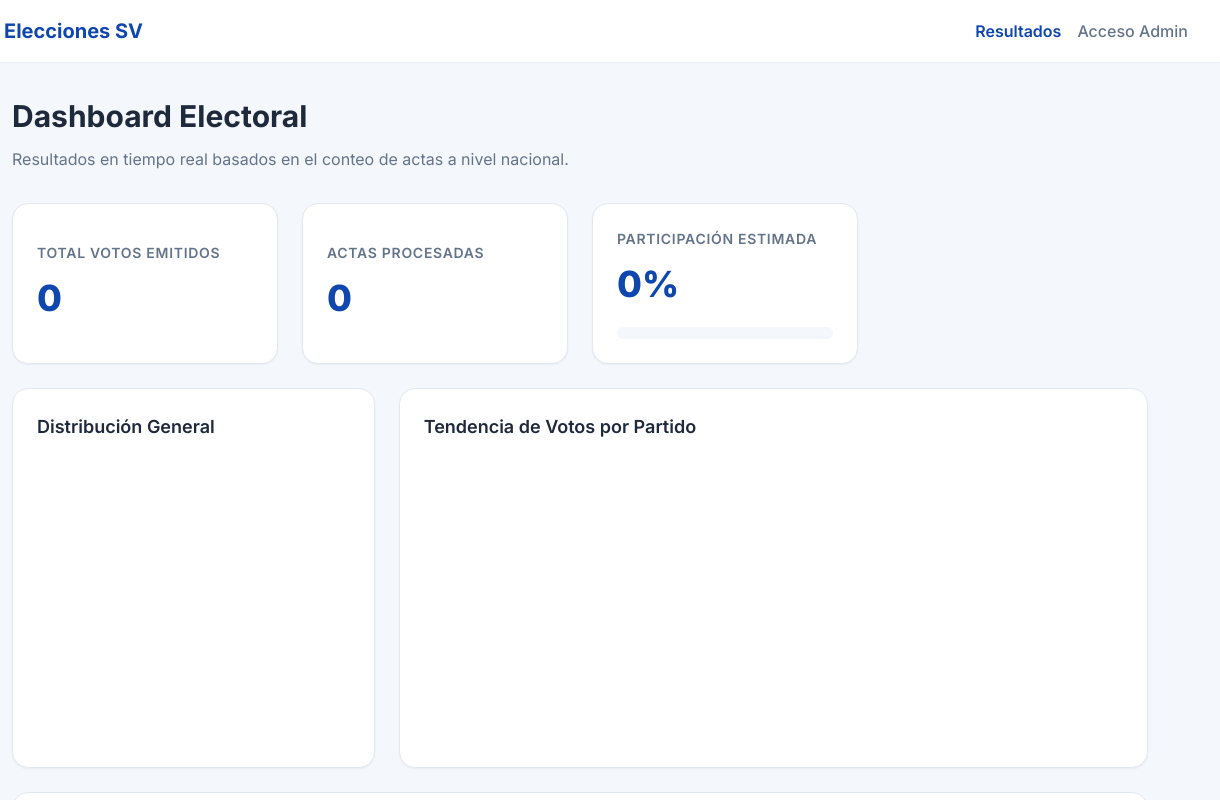
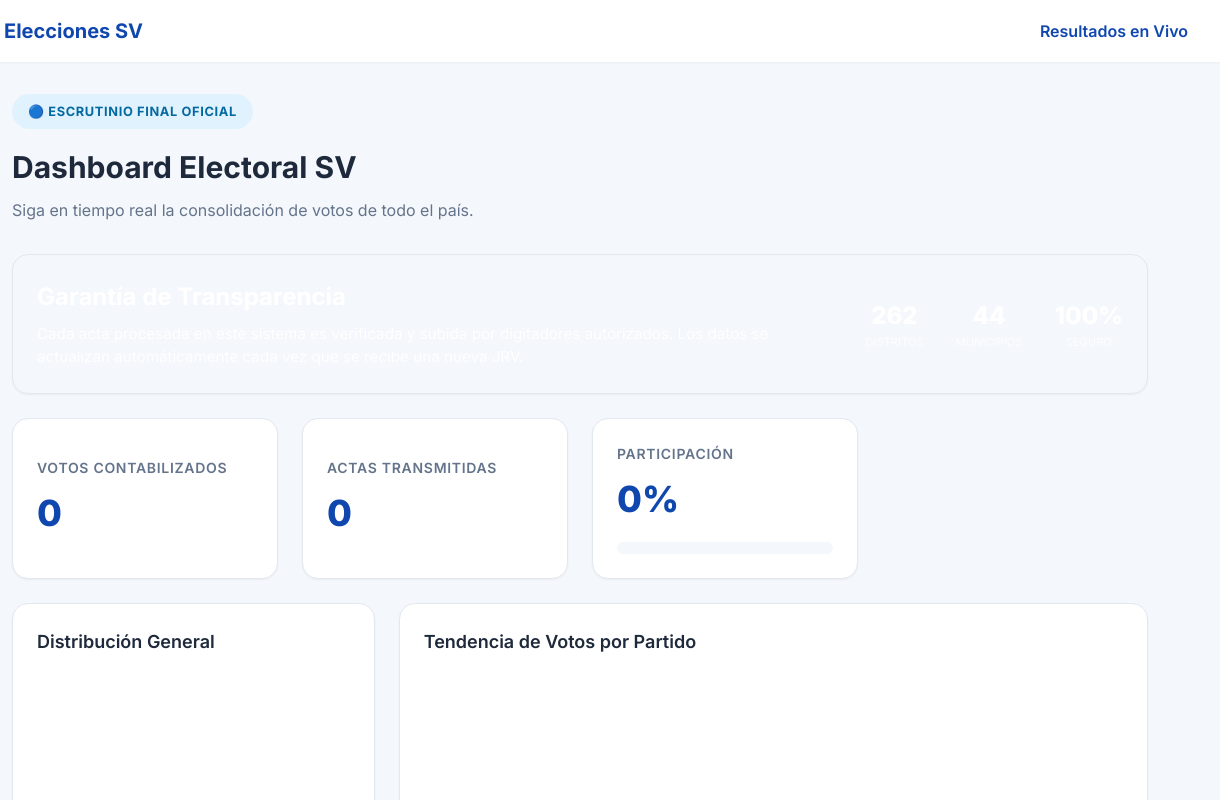
Before and after one commit to antoniokevin307-crypto/SistemaDeElecciones, a plain HTML site: page index.html in a window 1280 px wide. Shown: the top 800 px of the page, 60-1280 px from the left. Drawn offline with nearby package versions, Linux system fonts and the light colour scheme; no server answers.

Commit message:
Update index.html for live voting dashboard

```diff
--- a/index.html
+++ b/index.html
@@ -14,7 +14,7 @@
 
 <body>
     <nav class="navbar">
-        <a href="index.html" class="nav-brand">
+        <a href="index.html" class="nav-brand" id="nav-brand-logo">
             <svg width="24" height="24" viewBox="0 0 24 24" fill="none" stroke="currentColor" stroke-width="2"
                 stroke-linecap="round" stroke-linejoin="round">
                 <path d="m3 9 9-7 9 7v11a2 2 0 0 1-2 2H5a2 2 0 0 1-2-2z"></path>
@@ -23,31 +23,64 @@
             Elecciones SV
         </a>
         <div class="nav-links">
-            <a href="index.html" class="active">Resultados</a>
-            <a href="login.html">Acceso Admin</a>
+            <a href="index.html" class="active">Resultados en Vivo</a>
         </div>
     </nav>
 
     <div class="container">
-        <header class="page-header">
-            <h1 class="page-title">Dashboard Electoral</h1>
-            <p class="page-subtitle">Resultados en tiempo real basados en el conteo de actas a nivel nacional.</p>
-        </header>
+        <div class="fade-in" style="margin-bottom: 2rem;">
+            <div
+                style="display: inline-block; padding: 0.5rem 1rem; background: #E0F2FE; color: #0369A1; border-radius: 999px; font-size: 0.8rem; font-weight: 700; text-transform: uppercase; letter-spacing: 0.05em; margin-bottom: 1rem;">
+                🔵 Escrutinio Final Oficial
+            </div>
+            <header class="page-header" style="text-align: left; margin-bottom: 0;">
+                <h1 class="page-title" style="margin-left: 0;">Dashboard Electoral SV</h1>
+                <p class="page-subtitle" style="margin-left: 0;">Siga en tiempo real la consolidación de votos de todo
+                    el
+                    país.</p>
+            </header>
+        </div>
 
         <div class="dashboard-grid">
+            <!-- INFO CARDS -->
+            <div class="card fade-in" style="grid-column: span 12; background: var(--primary-gradient); color: white;">
+                <div style="display: flex; align-items: center; gap: 1.5rem; flex-wrap: wrap;">
+                    <div style="flex: 1; min-width: 300px;">
+                        <h2 style="font-size: 1.5rem; margin-bottom: 0.5rem;">Garantía de Transparencia</h2>
+                        <p style="opacity: 0.9; font-size: 0.95rem;">Cada acta procesada en este sistema es verificada y
+                            subida por digitadores autorizados. Los datos se actualizan automáticamente cada vez que se
+                            recibe una nueva JRV.</p>
+                    </div>
+                    <div style="display: flex; gap: 2rem;">
+                        <div style="text-align: center;">
+                            <div style="font-size: 1.5rem; font-weight: 800;">262</div>
+                            <div style="font-size: 0.7rem; text-transform: uppercase; opacity: 0.8;">Distritos</div>
+                        </div>
+                        <div style="text-align: center;">
+                            <div style="font-size: 1.5rem; font-weight: 800;">44</div>
+                            <div style="font-size: 0.7rem; text-transform: uppercase; opacity: 0.8;">Municipios</div>
+                        </div>
+                        <div style="text-align: center;">
+                            <div style="font-size: 1.5rem; font-weight: 800;">100%</div>
+                            <div style="font-size: 0.7rem; text-transform: uppercase; opacity: 0.8;">Seguro</div>
+                        </div>
+                    </div>
+                </div>
+            </div>
+
             <!-- KPIS -->
-            <div class="card stat-card">
-                <span class="stat-label">Total Votos Emitidos</span>
+            <div class="card stat-card fade-in" style="animation-delay: 0.1s;">
+                <span class="stat-label">Votos Contabilizados</span>
                 <span class="stat-value" id="stat-total-votos">0</span>
             </div>
 
-            <div class="card stat-card">
-                <span class="stat-label">Actas Procesadas</span>
+            <div class="card stat-card fade-in" style="animation-delay: 0.2s;">
+                <span class="stat-label">Actas Transmitidas</span>
                 <span class="stat-value" id="stat-actas">0</span>
             </div>
 
-            <div class="card stat-card">
-                <span class="stat-label">Participación Estimada</span>
+            <div class="card stat-card fade-in" style="animation-delay: 0.3s;">
+                <span class="stat-label">Participación</span>
                 <div class="stat-value" id="stat-participacion">0%</div>
                 <div class="progress-container">
                     <div class="progress-bar" id="progress-participacion"></div>
```
